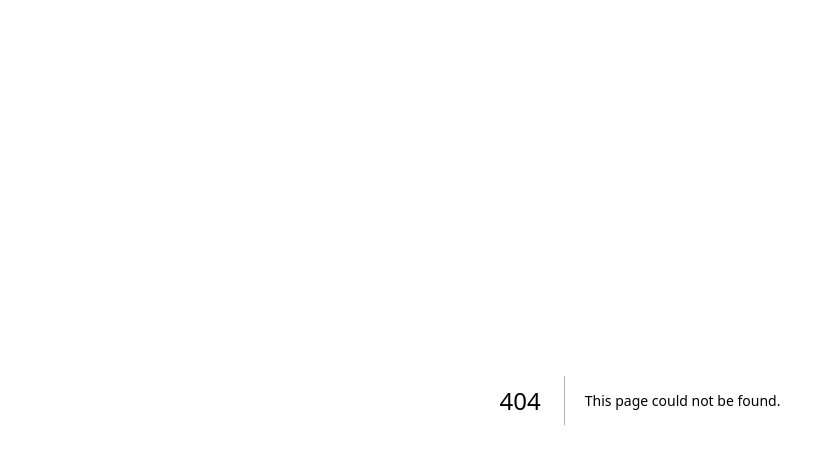
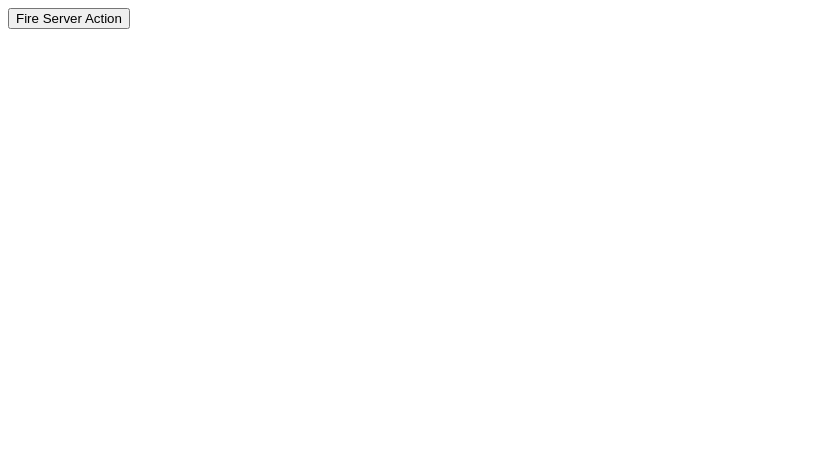
Before and after one commit to khuezy/sst-next-10, a Next.js app in the folder packages/web/: page /sa in a window 1280 px wide. Before the commit this address had no page. Shown: the top 464 px of the page, without its empty margins (0-835 px from the left). Built offline with nearby package versions, Linux system fonts and the light colour scheme.

Commit message:
add files

```diff
--- /dev/null
+++ b/packages/web/app/sa/actions.ts
@@ -0,0 +1,5 @@
+'use server'
+
+export async function test() {
+  return { hello: 'worlds' }
+}
--- /dev/null
+++ b/packages/web/app/sa/page.tsx
@@ -0,0 +1,11 @@
+'use client'
+
+import { test } from './actions'
+export default function ServerAction() {
+  return <div>
+    <button onClick={async () => {
+      const r = await test()
+      alert(JSON.stringify(r))
+    }}>Fire Server Action</button>
+  </div>
+}
```
Also changed, not shown: 1 other file (tests, documents, lock files or other folders).
